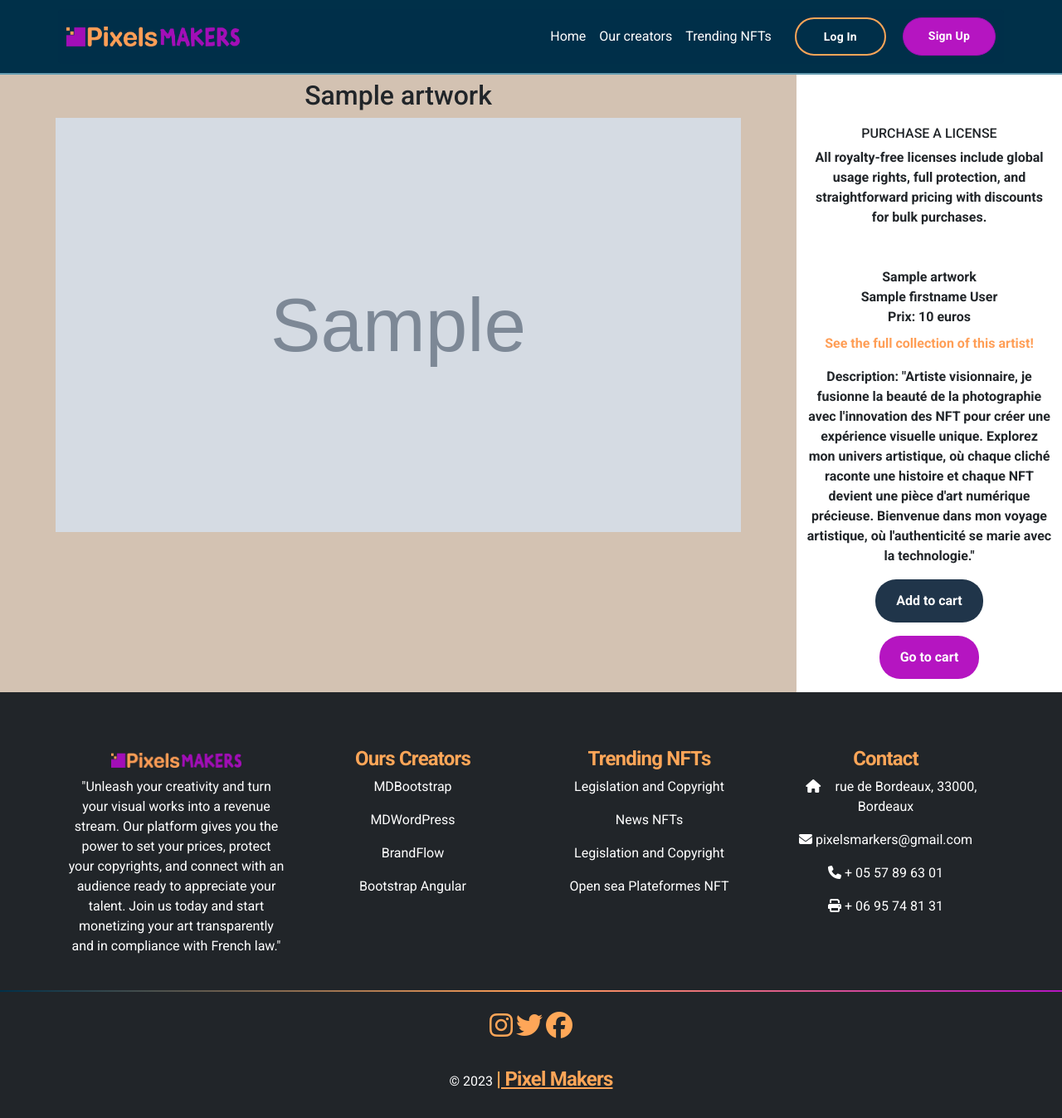
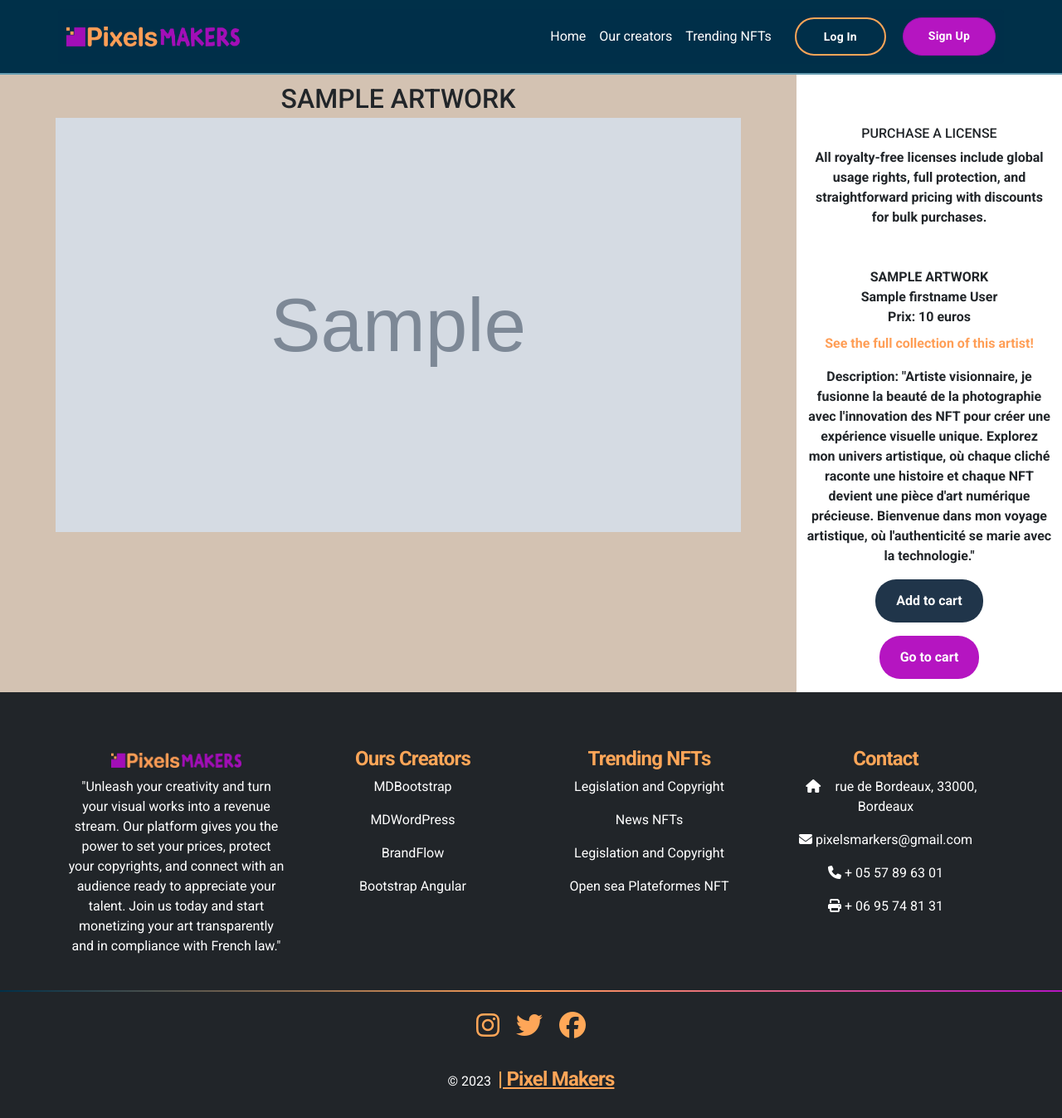
Before and after one commit to Tomasspit2/NFT-project, a Symfony app: template templates/artwork/show.html.twig in a window 1280 px wide. Shown: the whole page at 83% size. Run offline with Twig, Linux system fonts and the light colour scheme; the template is opened without the code that fills it: most values are stand-ins (such as "Sample title", 1, 10 or a date in 2020); grey boxes marked "Sample" are stand-in pictures; some libraries are stand-ins or nearby versions.

Commit message:
Last changes

```diff
--- a/templates/_includes/footer.html.twig
+++ b/templates/_includes/footer.html.twig
@@ -65,7 +65,7 @@
     <div class="d-flex justify-content-center justify-content-between">
         <div class="col-12 text-center mt-4">
             <a href="#"><i class="fab fa-instagram fa-2x" style="color: #ffa658;"></i></a>
-            <a href="#"><i class="fab fa-twitter fa-2x" style="color: #ffa658;"></i></a>
+            <a href="#"><i class="fab fa-twitter fa-2x ms-3 me-3" style="color: #ffa658;"></i></a>
             <a href="#"><i class="fab fa-facebook fa-2x" style="color: #ffa858;"></i></a>
         </div>
     </div>
@@ -74,7 +74,7 @@
     <section class="py-3 text-center">
         <div class="p-3">
             © 2023
-            <a class="title-orange" href="https://mdbootstrap.com/">| Pixel Makers</a>
+            <a class="title-orange ms-1" href="https://mdbootstrap.com/">| Pixel Makers</a>
         </div>
     </section>
     <!-- Section: Copyright -->
--- a/templates/artwork/show.html.twig
+++ b/templates/artwork/show.html.twig
@@ -9,7 +9,7 @@
     <div class="cd-flexbox">
 
         <div class="container p-5 cd-container-a mt-5">
-            <h2 class="text-center">{{ artwork.name }}</h2>
+            <h2 class="text-center  mt-1 mb-1">{{ artwork.name | upper }}</h2>
             <div class="d-flex justify-content-center position-relative cd-img-section">
                 <img class="cd-single-img" src="{{ artwork.image_url }}" alt="Image description" style="width: 826px; height: 499px;">
             </div>
@@ -24,7 +24,7 @@
                 <p class="cd-licence-p mb-5">All royalty-free licenses include global usage rights, full protection, and straightforward pricing with discounts for bulk purchases.</p>
             </div>
             <div class="cd-artist-section mb-3">
-                <div class="cd-artist-title" id="name">{{ artwork.name }}</div>
+                <div class="cd-artist-title" id="name">{{ artwork.name|upper}}</div>
                 <div class="cd-artist">{{ artwork.UserArtwork.firstname }} {{ artwork.UserArtwork.lastname }} </div>
                 <div class="cd-artist-price mb-2"><span>Prix: </span>{{ artwork.price }}<span> euros</span></div>
 
```
